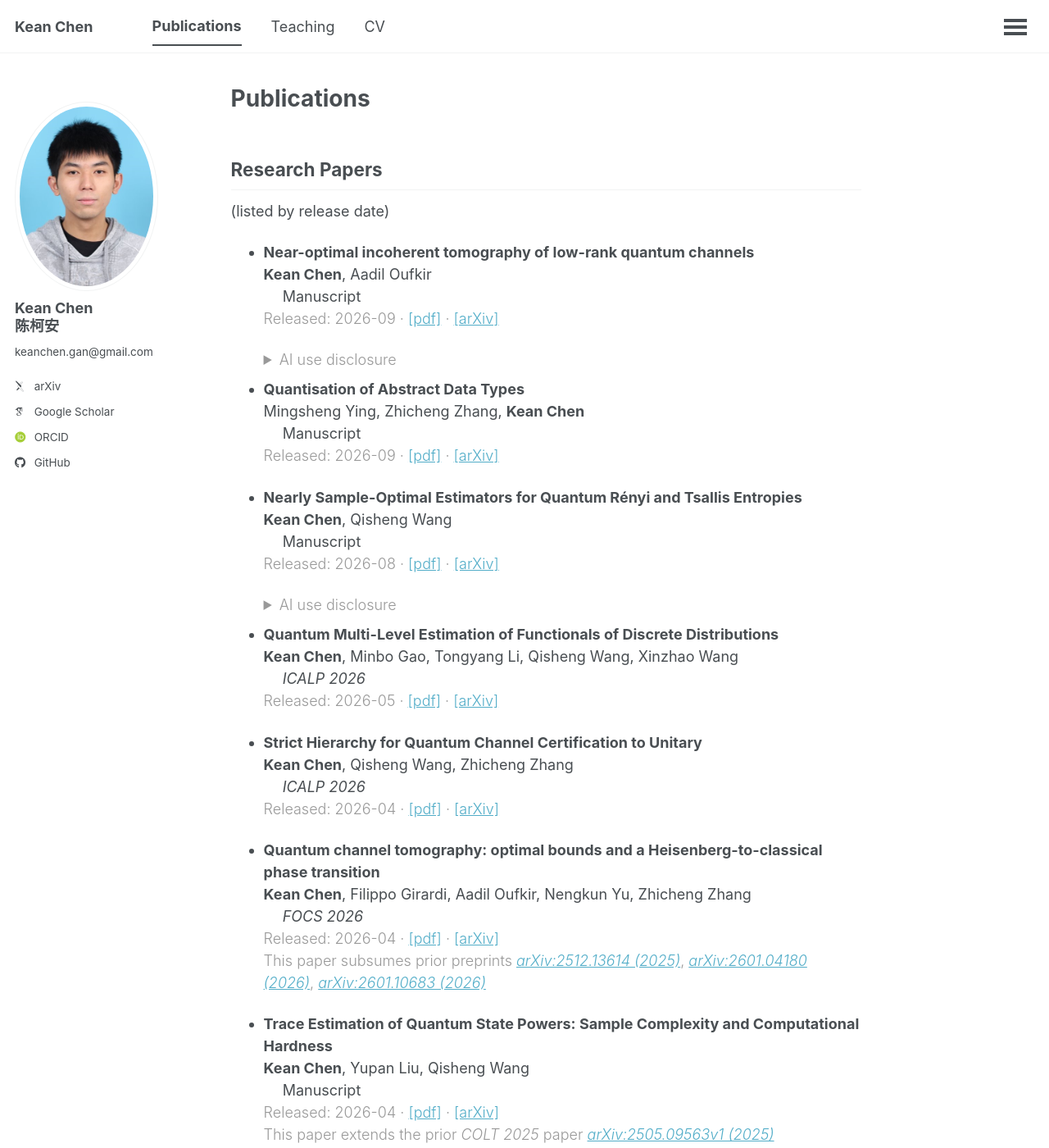
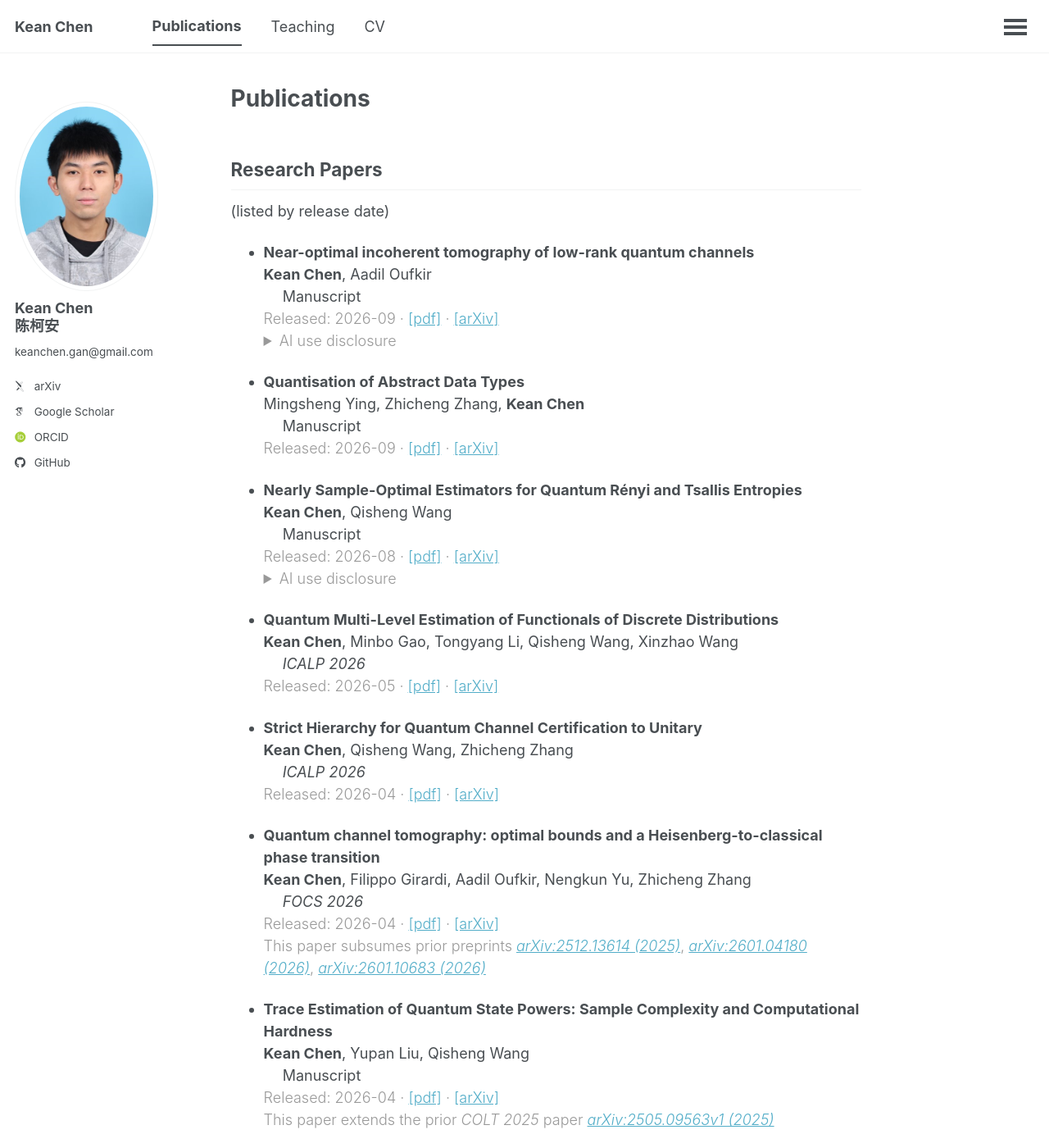
Before and after one commit to cccorn/cccorn.github.io, a Jekyll site: the page built from _pages/publications.md, in a window 1280 px wide and 1400 px high. Shown: the whole window at 82% size. Built offline with Jekyll 4.4.1, drawn with Linux system fonts in a browser that asks for light colours; some web fonts are replaced.

Commit message:
Update publications.md

```diff
--- a/_pages/publications.md
+++ b/_pages/publications.md
@@ -10,6 +10,14 @@ author_profile: true
   font-weight: 300;
   color: #999;
 }
+
+.pub-details {
+  margin-bottom: 1.3em;
+}
+
+.page__content li > p:has(+ .pub-details) {
+  margin-bottom: 0;
+}
 </style>
 
 ## Research Papers
@@ -20,7 +28,7 @@ author_profile: true
 &emsp; Manuscript
 <span class="light-text">Released: 2026-09 &middot; [[pdf]](/publications/Near-optimal_incoherent_tomography_of_low-rank_quantum_channels.pdf) &middot; [[arXiv]](https://arxiv.org/abs/2609.23752)</span>
 
-  <details class="light-text">
+  <details class="light-text pub-details">
   <summary>AI use disclosure</summary>
   <p>The upper-bound proof for channels with gapped Choi spectrum was developed by the human authors. After being provided with this proof as context, GPT-6 Astra generated the proof strategy for the general upper bound. GPT-5.6 Sol generated the lower-bound proof after being provided with the earlier construction from [CGO+26] and the suggestion to pursue a van Trees-type argument. The new hard family of channels used in the lower bound was generated by GPT-6 Astra. The authors subsequently checked, revised, and completed all AI-generated arguments and take full responsibility for the correctness and presentation of the results.</p>
   </details>
@@ -35,7 +43,7 @@ Mingsheng Ying, Zhicheng Zhang, **Kean Chen**
 &emsp; Manuscript
 <span class="light-text">Released: 2026-08 &middot; [[pdf]](/publications/Nearly_Sample-Optimal_Estimators_for_Quantum_Renyi_and_Tsallis_Entropies.pdf) &middot; [[arXiv]](https://arxiv.org/abs/2608.18070)</span>
 
-  <details class="light-text">
+  <details class="light-text pub-details">
   <summary>AI use disclosure</summary>
   <p>The authors used Large Language Models as AI-assisted research and writing tools throughout the preparation of this paper. The tools were used to help brainstorm ideas and explore proof strategies. Portions of the paper text were redrafted or modified with AI assistance across all sections. All final mathematical claims, algorithms, proofs, citations, and wording were reviewed, edited, and validated by the authors. The authors assume responsibility for all content of the paper.</p>
   </details>
```
